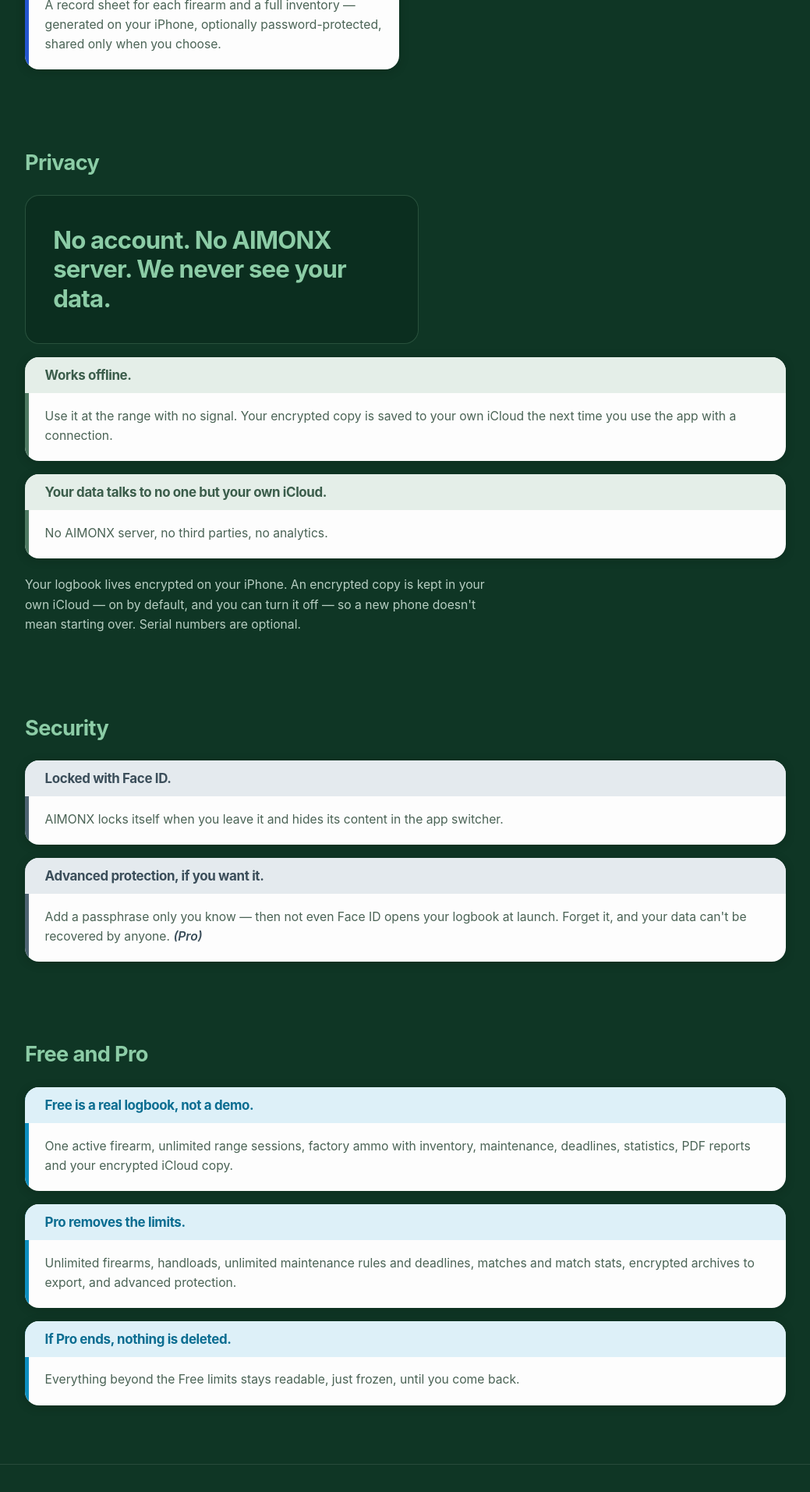
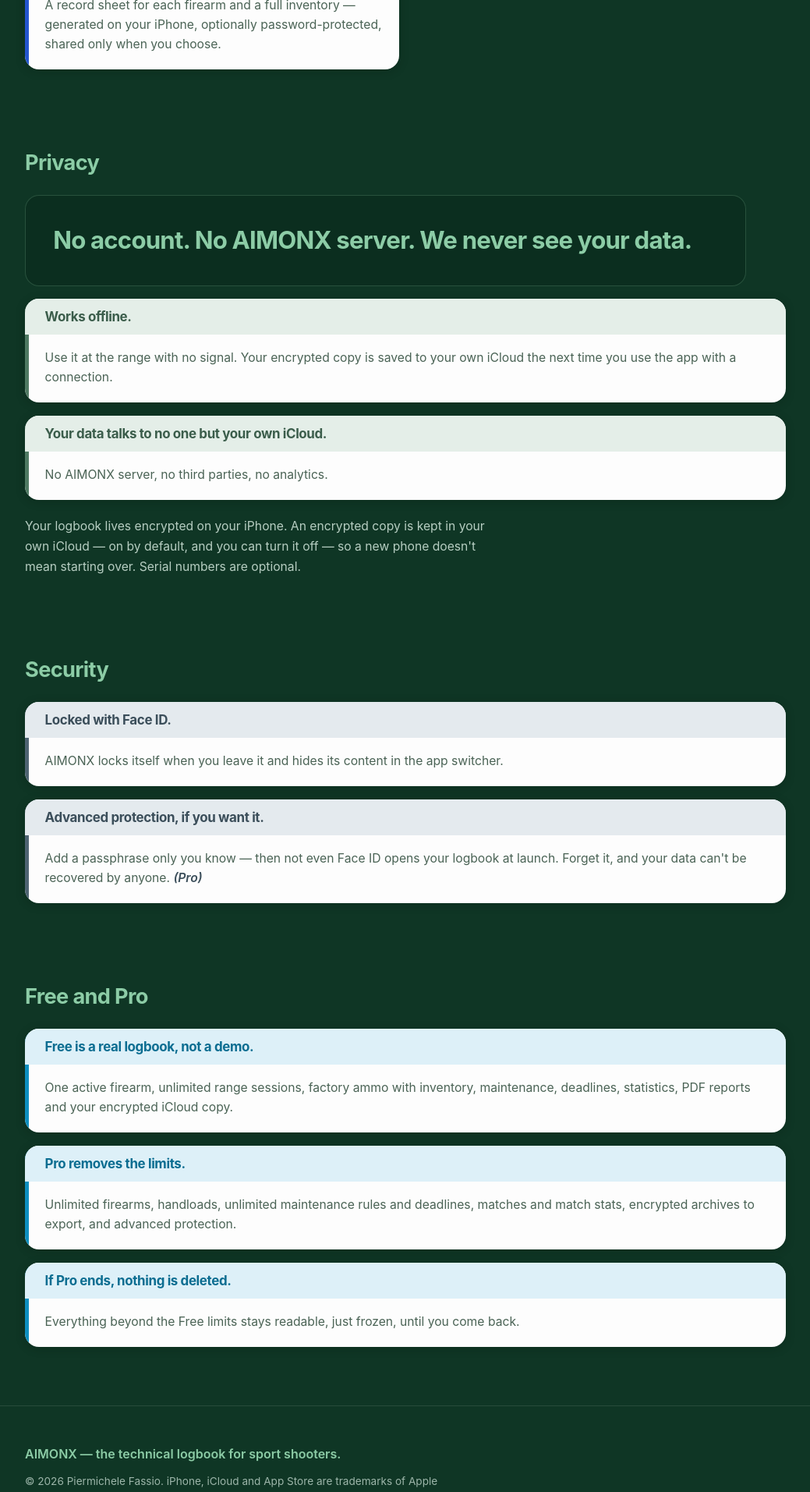
Before and after one commit to aimonxapp/aimonx, a Jekyll site: the page built from index.html, in a window 1280 px wide. Shown: the part 1674-3587 px from the top of the page at 78% size, without its empty margins (120-1159 px from the left). Built offline with Jekyll 4.4.1, drawn with Linux system fonts in a browser that asks for light colours; some web fonts are replaced.

Commit message:
giro W7: scelta A confermata col pavimento, e il proclama va a capo dove dice Pier
① La pillola resta l'arancio AIMONX vero con la scritta bianca — alternativa A,
   scelta da Pier. Il caso che era scoperto è CHIUSO: il corpo ha un pavimento
   di 24px, che è la soglia del testo grande indipendente dal peso.
   Misurato, con la radice del browser rimpicciolita:
     radice  9px → prima 13.9px NORMALE ⛔ soglia 4.5 · ora 24.0px GRANDE ✅
     radice 12px → prima 18.6px NORMALE ⛔ soglia 4.5 · ora 24.0px GRANDE ✅
     radice 16px → prima 24.8px ✅ · ora 24.8px ✅ — nessun cambiamento visibile
     radice 20px → 31.0px: il pavimento non impedisce di INGRANDIRSI
   ⛔ `#{...}` perché Sass ha una propria max(): senza interpolazione la build
   fallisce con «incompatible units».

② Il proclama della privacy sta su una riga dove c'è spazio e va a capo SOLO
   dopo «No AIMONX server.». Due span che non si spezzano, quindi il browser
   ha un solo punto dove andare a capo; i due pezzi stanno in landing.yml e
   testo-approvato.sh li trova alla lettera nella bozza.
   ⛔ Mai a capo dentro «No AIMONX server»: verificato da 360 a 1920px.
     360-540px → 2 righe, «No account. No AIMONX server.» / «We never see…»
     700-1920px → 1 riga
   La casella passa da 24ch (374px, meno della metà del necessario) a 44ch
   (900px): misurato, la frase intera occupa 764px e ne chiede 834 coi margini.

Il testo non cambia: ricomposto dall'HTML costruito è byte per byte quello
della bozza. fuori_bozza=0, 58 stringhe trovate alla lettera.
0 sotto la soglia AA su 58 blocchi x 2 formati, 0 richieste esterne su 12,
0 errori in console, nessuno sbordo, gerarchia dei titoli intatta.

Co-Authored-By: Claude Opus 5 <noreply@anthropic.com>

```diff
--- a/_layouts/landing.html
+++ b/_layouts/landing.html
@@ -206,7 +206,25 @@
     {%- comment -%} ② Privacy — il proclama è la seconda voce più forte della pagina. {%- endcomment -%}
     <section class="blocco blocco-privacy" aria-labelledby="t-privacy">
       <h2 id="t-privacy">{{ d.privacy.title }}</h2>
-      <p class="proclama">{{ d.privacy.claim }}</p>
+      {%- comment -%}
+        IL PROCLAMA, in due pezzi INDIVISIBILI. ⛔ Ogni pezzo sta dentro uno
+        span che non si spezza, e fra i due c'è uno spazio vero: così il
+        browser ha UN SOLO punto dove andare a capo, e o li tiene su una riga
+        o li mette su due.
+        ⛔ LO SPAZIO ARRIVA DA UNA VARIABILE, e non è un vezzo: misurato, uno
+        spazio scritto fra due tag Liquid viene MANGIATO dal `-` di controllo
+        degli spazi del ciclo, e le due frasi uscivano attaccate. Una variabile
+        è un VALORE, e i valori non si potano.
+        ⛔ I due pezzi vengono da `_data/landing.yml`: qui non c'è nessuna
+        parola, e non deve entrarcene nessuna.
+      {%- endcomment -%}
+      {%- assign spazio = " " -%}
+      <p class="proclama">
+        {%- for r in d.privacy.claim -%}
+        {%- if forloop.index0 > 0 -%}{{ spazio }}{%- endif -%}
+        <span class="intero">{{ r }}</span>
+        {%- endfor -%}
+      </p>
       <ul class="voci">
         {%- for v in d.privacy.items %}
         <li class="voce">
--- a/assets/css/b.scss
+++ b/assets/css/b.scss
@@ -198,11 +198,24 @@ body.v-b {
 //   · passa SOLO perché è testo grande, e passa per 0.01;
 //   · ⛔ il pavimento di 1.55rem (= 24.8 px) NON è estetica: è la soglia. Chi
 //     lo abbassa fa cadere l'etichetta nella soglia 4.5, dove 3.01 è bocciato.
-// ⚠️ E resta un caso non coperto: chi ha rimpicciolito il carattere di base
-// del browser. Sotto i 12 px di radice, 1.55rem scende sotto i 18.66 px e il
-// grassetto non basta più. ⛔ Le alternative (corpo più grande, arancio più
-// scuro di un tono) sono state messe davanti a Pier nel giro W7: la scelta è
-// sua, e il colore NON si cambia da qui.
+// ⭐ IL CASO SCOPERTO È CHIUSO, e la cura è il `max(24px, …)` qui sotto.
+// Il problema era questo: `rem` si misura sul carattere di base del browser,
+// e chi lo rimpicciolisce rimpicciolisce anche questa scritta — sotto i 12 px
+// di radice, 1.55rem finiva a 18.6 px, cioè SOTTO i 18.66 px oltre i quali il
+// grassetto vale come testo grande. Da lì in giù la soglia torna 4.5 e 3.01 è
+// bocciato, senza che nessuno se ne accorga.
+// ⛔ Il pavimento è 24 px e non 18.66 apposta: 24 px è la soglia del testo
+// grande che NON dipende dal peso, quindi regge anche se un giorno qualcuno
+// toglie il grassetto. Con la radice di difetto (16 px) il `clamp` dà già
+// 24.8 px, cioè il massimo vince e ⭐ NON si vede nessuna differenza: il
+// pavimento esiste solo per il caso che prima era scoperto.
+// ⚠️ Un pavimento in px NON impedisce alla scritta di INGRANDIRSI con le
+// preferenze dell utente — `max` prende il più grande dei due — le impedisce
+// solo di scendere sotto la soglia del contrasto.
+// ⛔ `#{...}` non è un vezzo: Sass ha una PROPRIA funzione `max()`, e senza
+// l interpolazione la build fallisce con «incompatible units». Misurato.
+// ⛔ Pier ha scelto l alternativa A il 22/09: arancio AIMONX vero e scritta
+// bianca. Il colore NON si cambia da qui.
 .v-b .etichetta {
   margin-top: clamp(1.6rem, 3.4vw, 2.2rem);
   display: inline-flex; align-items: center;
@@ -210,7 +223,7 @@ body.v-b {
   border-radius: 999px;
   background: var(--arancio);
   color: var(--bianco);
-  font-size: clamp(1.55rem, 3.2vw, 1.95rem);
+  font-size: #{"max(24px, clamp(1.55rem, 3.2vw, 1.95rem))"};
   font-weight: 700; letter-spacing: -.018em;
 }
 
@@ -358,8 +371,30 @@ body.v-b {
   border: 1px solid rgba(140, 204, 166, .22);
   font-size: clamp(1.3rem, 3.4vw, 1.95rem);
   font-weight: 700; line-height: 1.2; letter-spacing: -.026em;
-  color: var(--verde-chiaro); max-width: 24ch;
+  color: var(--verde-chiaro);
+  // ⛔ LA CASELLA È STATA ALLARGATA NEL GIRO W7, su richiesta di Pier.
+  // Misurato a 1440 px: la frase intera occupa 764 px e ne chiede 834 con i
+  // suoi margini interni; il vecchio tetto di `24ch` dava 374 px, cioè meno
+  // della metà — a quella misura la frase non poteva stare su una riga
+  // NEMMENO su un monitor grande.
+  // ⚠️ Il tetto resta, e 44ch non è un numero a caso: sono 900 px a corpo
+  // pieno, cioè 66 px di aria oltre gli 834 che servono, e ⛔ 76 px MENO della
+  // colonna (976 px) — quindi è un tetto che TIENE davvero. Un primo tentativo
+  // a 56ch dava 1146 px, più largo della colonna: un limite che non limita,
+  // che è peggio di nessun limite perché sembra che qualcuno abbia deciso
+  // quella misura.
+  // ⚠️ Fra i 700 e gli 880 px la frase ci sta per pochi pixel (misurato: 583
+  // su 586 a 700 px). Se il font di sistema fosse più largo — Segoe UI,
+  // Roboto — lì passerebbe a due righe: ⭐ NON è un guasto, è esattamente la
+  // regola di Pier, «dove non c'è spazio, due righe».
+  max-width: 44ch;
 }
+// ⛔ I DUE PEZZI DEL PROCLAMA NON SI SPEZZANO, ed è tutto il meccanismo: il
+// browser ha un solo spazio su cui andare a capo — quello FRA i due span — e
+// quindi o la frase sta su una riga, o si divide esattamente dove Pier ha
+// detto. ⚠️ Senza questa riga tornerebbe a spezzarsi dove capita, e «No AIMONX
+// server» finirebbe a cavallo di due righe.
+.v-b .proclama .intero { white-space: nowrap; }
 .v-b .chiosa {
   margin-top: 1.3rem; max-width: 62ch;
   font-size: .98rem; line-height: 1.65; color: #B7CEC2;
```
Also changed, not shown: _data/landing.yml (+15 -1 lines).
